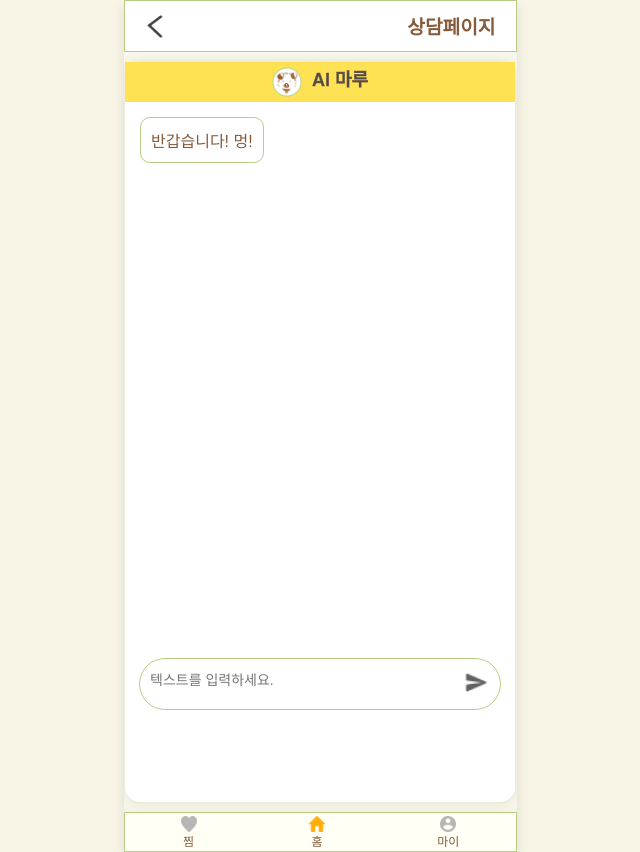
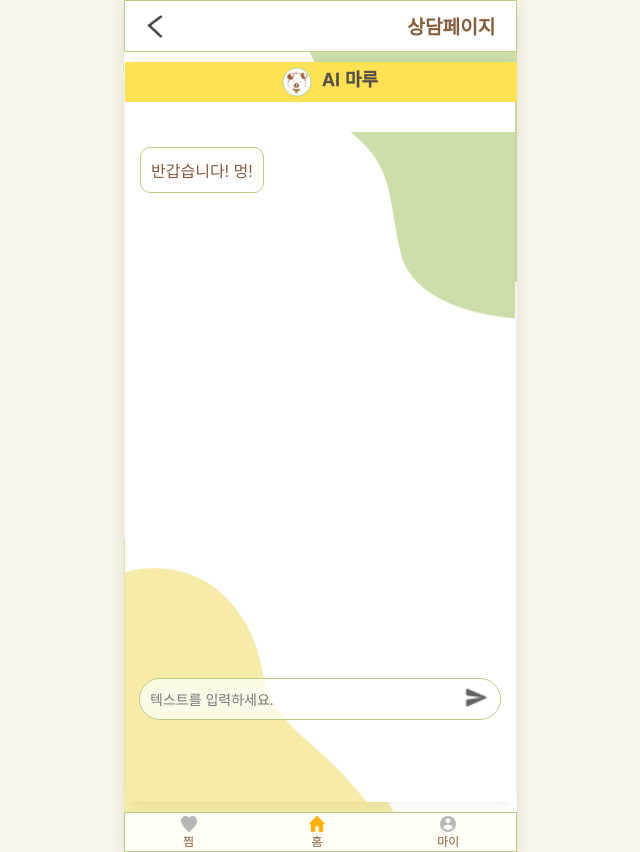
Before and after one commit to chaeliwon/Wepet, a React (Create React App) app in the folder frontend/: page /chatbot in a window 1280 px wide. Shown: the whole page, without its empty margins (320-960 px from the left). Built offline with nearby package versions, Linux system fonts and the light colour scheme; a web font is replaced by a local one.

Commit message:
10.21 챗봇페이지만 수정

```diff
--- a/frontend/src/css/ChatBot.css
+++ b/frontend/src/css/ChatBot.css
@@ -24,8 +24,13 @@
     display: flex;
     align-items: center;
     justify-content: center;
-    background-color:#FFE254;
+    background-color: #FFE254;
     padding: 0 10px;
+    position: sticky; /* sticky로 고정 */
+    top: 0; /* 화면 최상단에 고정 */
+    z-index: 100; /* 다른 요소들보다 위에 있도록 설정 */
+    width: 100%; /* 헤더의 너비를 윈도우와 일치시키기 */
+    max-width: 390px; /* chat-window와 맞추기 */
 }
 
 .chat-icon {
@@ -42,10 +47,16 @@
 .chat-messages {
     flex-grow: 1;
     padding: 15px;
-    overflow-y: scroll;
+    overflow-y: auto;
     display: flex;
     flex-direction: column;
+    max-height: calc(100vh - 160px); /* 적절한 높이 설정 */
+    background-image: url("../assets/background.png"); /* background.png 적용 */
+    background-size: cover; /* 이미지 크기를 영역에 맞게 조정 */
+    background-position: center; /* 중앙 정렬 */
+    background-repeat: no-repeat; /* 반복 방지 */
 }
+
 
 .message {
     margin-bottom: 10px;
@@ -74,16 +85,15 @@
     background-color: rgba(255, 255, 255, 0.7); /* 반투명 배경 */
     border-radius: 30px; /* 둥근 모서리 */
     position: fixed;
-    bottom: 90px; /* BottomNaviBar 위에 위치 */
+    bottom: 80px; /* BottomNaviBar 위에 위치 */
     left: 50%;
     transform: translateX(-50%);
     width: 80%; /* 가로 폭을 80%로 설정해서 줄임 */
     max-width: 350px; /* 최대 너비 제한 */
-    height: 40px; /* 높이를 40px로 설정 */
+    height: 30px; /* 높이 수정 */
     border: 1px solid #B8CE86; /* 연한 테두리 */
     z-index: 100;
 }
-
 
 textarea {
     flex-grow: 1;
--- a/frontend/src/pages/ChatBot.jsx
+++ b/frontend/src/pages/ChatBot.jsx
@@ -1,16 +1,25 @@
-import React, { useState } from "react";
+import React, { useState, useEffect, useRef } from "react";
 import "../css/ChatBot.css";
 import AiMaru from "../assets/AiMaru.png";
 import sendBtn from "../assets/sendbtn.png"; // 보내기 버튼 이미지
+import background from "../assets/background.png"; // 배경 이미지 import
 
 const ChatBot = () => {
   const [messages, setMessages] = useState([
     { sender: "bot", text: "반갑습니다! 멍!" },
   ]);
   const [input, setInput] = useState("");
+  const messagesRef = useRef(null);  // 스크롤 참조를 위한 useRef
 
   const handleInputChange = (e) => {
     setInput(e.target.value);
+  };
+
+  const handleKeyPress = (e) => {
+    if (e.key === 'Enter' && !e.shiftKey) {  // Enter 키를 누를 때 메시지 전송
+      e.preventDefault();  // 줄바꿈 방지
+      sendMessage();
+    }
   };
 
   const sendMessage = async () => {
@@ -40,15 +49,30 @@ const ChatBot = () => {
     }
   };
 
+  // 메시지가 업데이트될 때마다 스크롤을 맨 아래로 이동
+  useEffect(() => {
+    if (messagesRef.current) {
+      messagesRef.current.scrollTop = messagesRef.current.scrollHeight;
+    }
+  }, [messages]);
+
   return (
-    <div className="chat-container">
+    <div
+      className="chat-container"
+      style={{
+        backgroundImage: `url(${background})`,  // 인라인 스타일로 배경 이미지 설정
+        backgroundSize: "cover",
+        backgroundPosition: "center",
+        backgroundRepeat: "no-repeat",
+      }}
+    >
       <div className="chat-window">
         <div className="chat-header">
           <img src={AiMaru} alt="뒤로" className="chat-icon" />
           <h1 className="chat-title">AI 마루</h1>
         </div>
 
-        <div className="chat-messages">
+        <div className="chat-messages" ref={messagesRef}>
           {messages.map((message, index) => (
             <div
               key={index}
@@ -63,6 +87,7 @@ const ChatBot = () => {
           <textarea
             value={input}
             onChange={handleInputChange}
+            onKeyPress={handleKeyPress}  // Enter 키 이벤트 추가
             placeholder="텍스트를 입력하세요."
           ></textarea>
           <button onClick={sendMessage}>
```
Lines whose indentation alone changed are shown as unchanged.
